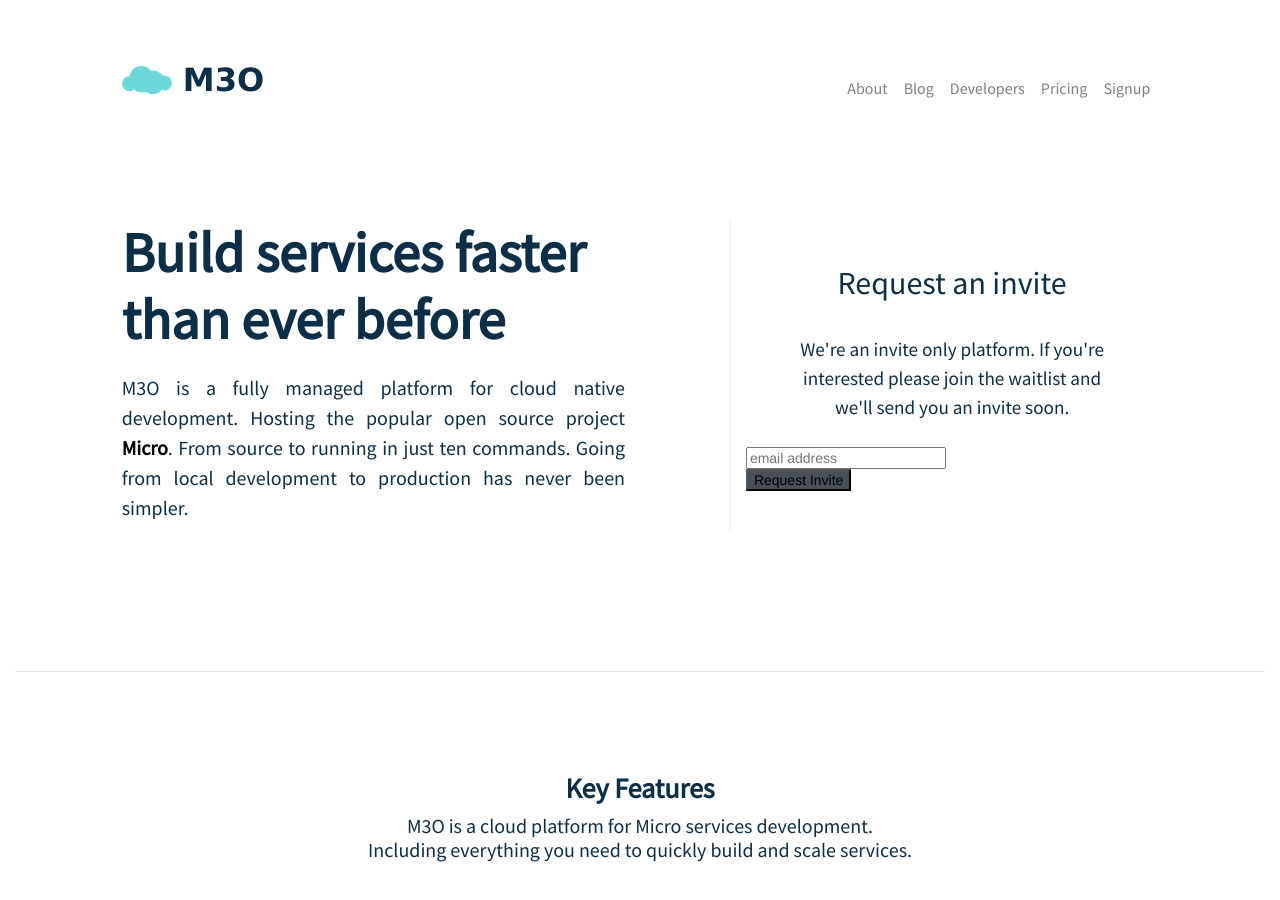
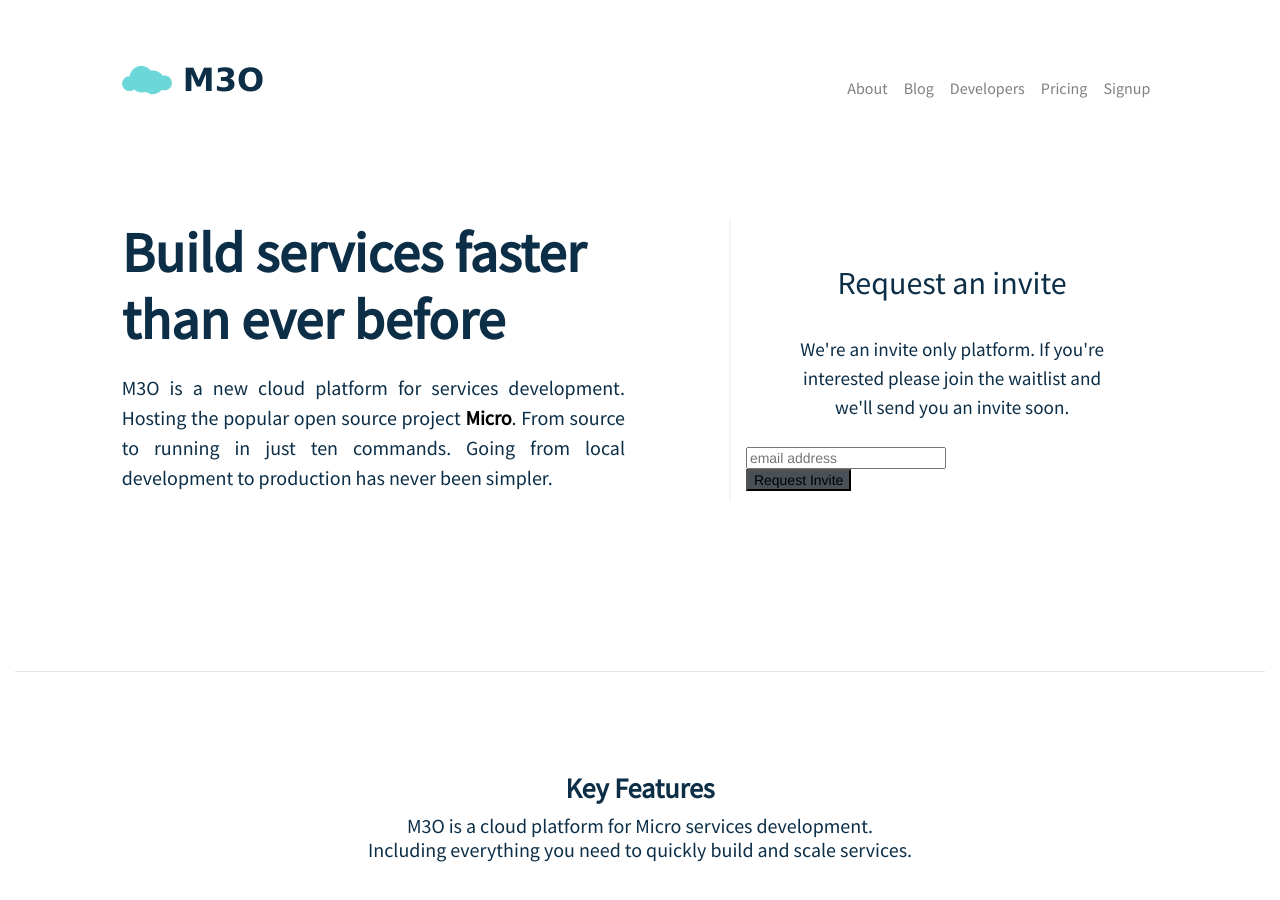
Before and after one commit to micro-community/go-micro-v2-doc, a Jekyll site: the page built from index.html, in a window 1280 px wide and 900 px high. Built offline with Jekyll 4.4.1, drawn with Linux system fonts in a browser that asks for light colours; nearby versions of some CDN libraries; comment, search, counter and statistics services are not loaded.

Commit message:
update index

```diff
--- a/index.html
+++ b/index.html
@@ -54,7 +54,7 @@
                 Build services faster than ever before
               </h2>
               <h5 style="line-height: 1.5;">
-		M3O is a fully managed platform for cloud native development.
+		M3O is a new cloud platform for services development.
 		Hosting the popular open source
 		project <a href="https://micro.mu/?ref=m3o" style="color: black;"><b>Micro</b></a>.
 		From source to running in just ten commands.
```
